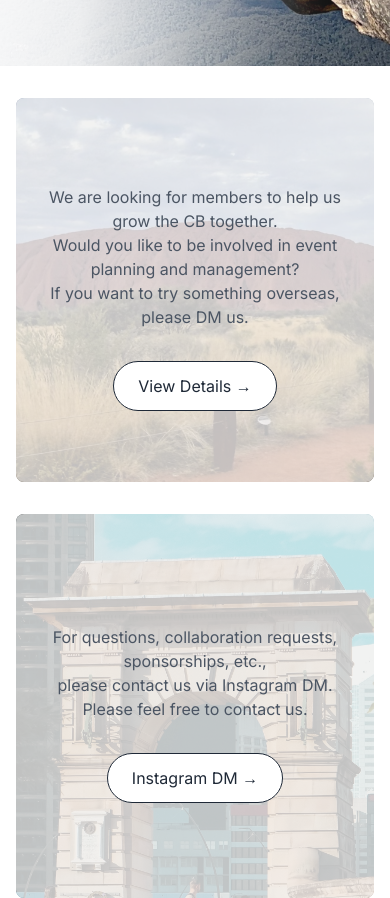
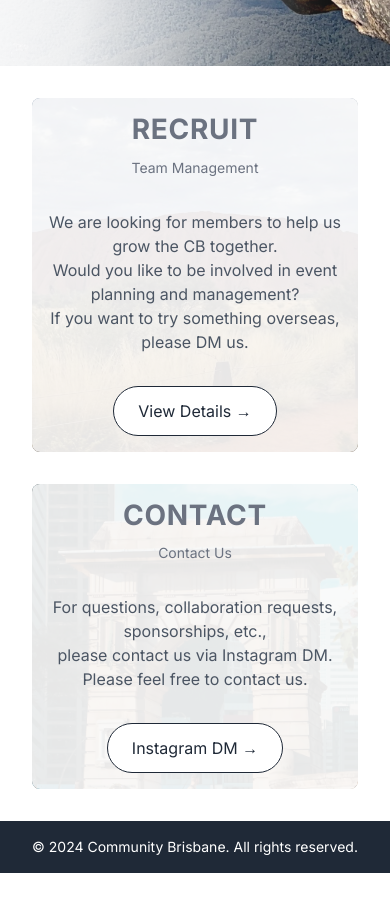
Before and after one commit to communitybrisbane/home, a plain HTML site: page index.html in a window 390 px wide. Shown: the part 4813-5711 px from the top of the page. After the commit the page ends 5686 px from the top, so only its background shows below. Drawn offline with nearby package versions, Linux system fonts and the light colour scheme.

Commit message:
Fix mobile display: ensure Contact and Recruit section titles and subtitles are visible on mobile devices

```diff
--- a/index.html
+++ b/index.html
@@ -246,8 +246,8 @@
                     <div class="relative overflow-hidden rounded-lg h-96">
                         <img src="images/team.jpg" alt="運営募集画像" class="absolute inset-0 w-full h-full object-cover z-0">
                         <div class="p-8 relative z-10 bg-white bg-opacity-80 h-full flex flex-col justify-center items-center text-center">
-                            <h2 class="text-4xl sm:text-5xl lg:text-6xl font-bold uppercase text-gray-500 mb-2">RECRUIT</h2>
-                            <p class="text-lg sm:text-xl lg:text-2xl text-gray-600 mb-8" data-en="Team Management" data-ja="チーム運営">Team Management</p>
+                            <h2 class="text-4xl sm:text-5xl lg:text-6xl font-bold uppercase text-gray-500 mb-2 block md:block">RECRUIT</h2>
+                            <p class="text-lg sm:text-xl lg:text-2xl text-gray-600 mb-8 block md:block" data-en="Team Management" data-ja="チーム運営">Team Management</p>
                             <p class="mt-4 text-base text-gray-600">
                                 <span data-en="We are looking for members to help us grow the CB together." data-ja="私たちと一緒にCBを盛り上げてくれる仲間を募集しています。">We are looking for members to help us grow the CB together.</span><br>
                                 <span data-en="Would you like to be involved in event planning and management?" data-ja="あなたのアイディアを活かし、イベントの企画や運営に携わりませんか？">Would you like to be involved in event planning and management?</span><br>
@@ -260,8 +260,8 @@
                     <div class="relative overflow-hidden rounded-lg h-96">
                         <img src="images/contact.JPEG" alt="コンタクト画像" class="absolute inset-0 w-full h-full object-cover z-0">
                         <div class="p-8 relative z-10 bg-white bg-opacity-80 h-full flex flex-col justify-center items-center text-center">
-                            <h2 class="text-4xl sm:text-5xl lg:text-6xl font-bold uppercase text-gray-500 mb-2">CONTACT</h2>
-                            <p class="text-lg sm:text-xl lg:text-2xl text-gray-600 mb-8" data-en="Contact Us" data-ja="お問い合わせ">Contact Us</p>
+                            <h2 class="text-4xl sm:text-5xl lg:text-6xl font-bold uppercase text-gray-500 mb-2 block md:block">CONTACT</h2>
+                            <p class="text-lg sm:text-xl lg:text-2xl text-gray-600 mb-8 block md:block" data-en="Contact Us" data-ja="お問い合わせ">Contact Us</p>
                             <p class="mt-4 text-base text-gray-600">
                                 <span data-en="For questions, collaboration requests, sponsorships, etc.," data-ja="ご質問、コラボ依頼、スポンサーなどのご連絡は、">For questions, collaboration requests, sponsorships, etc.,</span><br>
                                 <span data-en="please contact us via Instagram DM." data-ja="InstagramのDMにて承っております。">please contact us via Instagram DM.</span><br>
--- a/style.css
+++ b/style.css
@@ -1161,3 +1161,102 @@ section h2 + p {
 #about .text-left p {
     text-align: left !important;
 }
+
+/* モバイル版でContactとRecruitの題名と副題を表示 */
+@media (max-width: 768px) {
+    /* ContactとRecruitの題名を表示 */
+    #recruit h2 {
+        display: block !important;
+        font-size: 2rem !important;
+        text-align: center !important;
+        margin-bottom: 1rem !important;
+        color: #6b7280 !important;
+        text-transform: uppercase !important;
+        font-weight: 700 !important;
+        visibility: visible !important;
+        opacity: 1 !important;
+    }
+
+    /* ContactとRecruitの副題を表示 */
+    #recruit h2 + p,
+    #recruit .text-base.text-gray-600.mb-8 {
+        display: block !important;
+        font-size: 1rem !important;
+        text-align: center !important;
+        margin-bottom: 1.5rem !important;
+        color: #6b7280 !important;
+        font-weight: 500 !important;
+        visibility: visible !important;
+        opacity: 1 !important;
+        line-height: 1.5 !important;
+    }
+
+    /* すべての副題要素を強制表示 */
+    #recruit p[data-en*="Team Management"],
+    #recruit p[data-en*="Contact Us"] {
+        display: block !important;
+        visibility: visible !important;
+        opacity: 1 !important;
+    }
+
+    /* グリッドレイアウトを調整 */
+    #recruit .grid {
+        grid-template-columns: 1fr !important;
+        gap: 2rem !important;
+        padding: 0 1rem !important;
+    }
+
+    /* 各カラムの高さを調整 */
+    #recruit .h-96 {
+        height: auto !important;
+        min-height: 350px !important;
+    }
+
+    /* テキストコンテンツのパディングを調整 */
+    #recruit .p-8 {
+        padding: 1.5rem !important;
+    }
+
+    /* 背景の透明度を調整してテキストを見やすく */
+    #recruit .bg-opacity-80 {
+        background-color: rgba(255, 255, 255, 0.9) !important;
+    }
+}
+
+/* さらに小さいモバイルサイズでの調整 */
+@media (max-width: 480px) {
+    #recruit h2 {
+        font-size: 1.75rem !important;
+        margin-bottom: 0.75rem !important;
+    }
+
+    #recruit h2 + p,
+    #recruit .text-base.text-gray-600.mb-8 {
+        font-size: 0.875rem !important;
+        margin-bottom: 1rem !important;
+    }
+
+    #recruit .p-8 {
+        padding: 1rem !important;
+    }
+
+    #recruit .h-96 {
+        min-height: 300px !important;
+    }
+}
+
+/* 超小さいモバイルサイズでの調整 */
+@media (max-width: 360px) {
+    #recruit h2 {
+        font-size: 1.5rem !important;
+    }
+
+    #recruit h2 + p,
+    #recruit .text-base.text-gray-600.mb-8 {
+        font-size: 0.75rem !important;
+    }
+
+    #recruit .p-8 {
+        padding: 0.75rem !important;
+    }
+}
```
